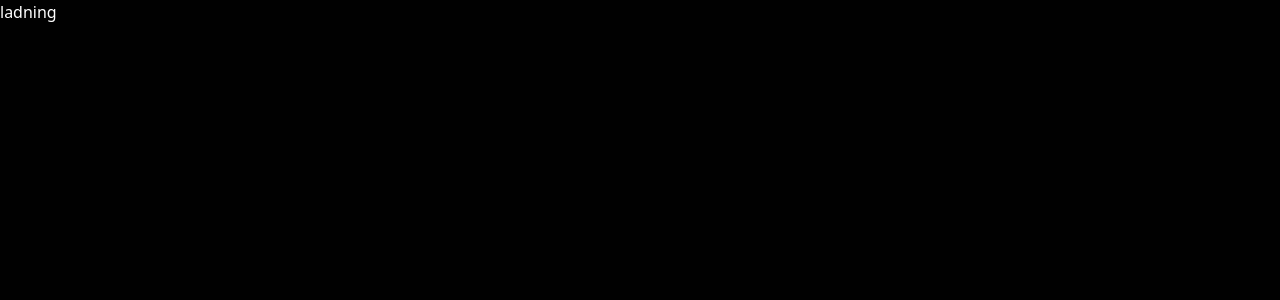
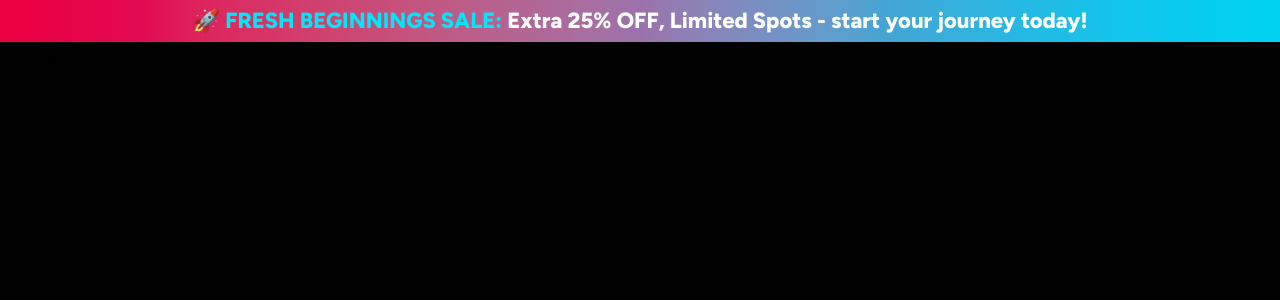
Before and after one commit to rashedInt32/fametonic-landing, a Next.js app: page / in a window 1280 px wide. Shown: the top 300 px of the page. Built offline with nearby package versions, Linux system fonts and the light colour scheme.

Commit message:
Sales banner

```diff
--- a/app/layout.tsx
+++ b/app/layout.tsx
@@ -1,6 +1,7 @@
 import type { Metadata } from "next";
 import { Urbanist, Figtree } from "next/font/google";
 import "@/styles/globals.css";
+import SalesBanner from "@/components/sales-banner";
 
 const urbanist = Urbanist({
   subsets: ["latin"],
@@ -25,9 +26,8 @@ export default function RootLayout({
 }>) {
   return (
     <html lang="en">
-      <body
-        className={`${urbanist.variable} ${figtree.variable} bg-body-bg antialiased`}
-      >
+      <body className={`${urbanist.variable} ${figtree.variable} antialiased`}>
+        <SalesBanner />
         {children}
       </body>
     </html>
--- /dev/null
+++ b/components/sales-banner.tsx
@@ -0,0 +1,17 @@
+export default function SalesBanner() {
+  return (
+    <div className="w-full bg-gradient-to-l to-[var(--primary)] from-[var(--secondary-gradient)] relative">
+      <div className="max-w-container mx-auto p-5 md:p-[10px] text-center bg-gradient-to-r from-rose-600 via-indigo-700/30 to-cyan-400">
+        <p className="font-figtree lg:text-[22px] text-[16px] font-extrabold leading-none">
+          <span className="text-[var(--secondary)] uppercase">
+            🚀 FRESH BEGINNINGS SALE:
+          </span>
+          <span className="text-white text-[14px] md:text-[22px]">
+            {" "}
+            Extra 25% OFF, Limited Spots - start your journey today!
+          </span>
+        </p>
+      </div>
+    </div>
+  );
+}
--- a/styles/globals.css
+++ b/styles/globals.css
@@ -1,19 +1,24 @@
 @import "tailwindcss";
 
 :root {
-  --primary: #fc004e;
-  --secondary: #10cbe0;
-  --text: #ffffff;
+  --primary: #FC004E;
+  --secondary: #00e7f9;
+  --secondary-gradient: #10cbe0;
   --gray: #ababab;
-  --body-bg: #010101;
-  --secondary-text: #00e7f9;
-  --secondary-text-shadow: #fc004e;
-  --button-bg: #fc004e;
-  --button-shadow: #00e7f9;
+  --body: #010101;
 }
 
 
 body {
-  background: var(--body-bg);
+  background: var(--body);
   color: var(--text);
+  font: 'Figtree', sans-serif;
 }
+
+.font-figtree {
+  font-family: 'Figtree', sans-serif;
+}
+
+.font-urbanist {
+  font-family: 'Urbanist', sans-serif;
+}
```
